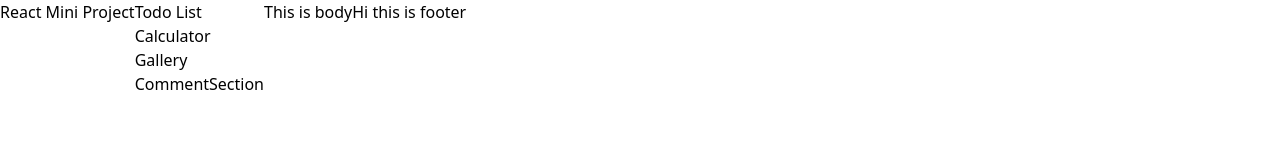
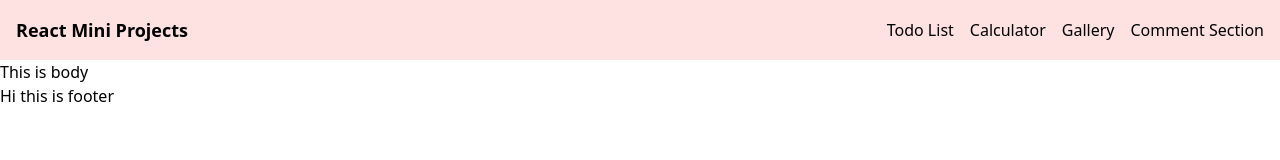
Before and after one commit to abhay-aka/React-Project, a React app: page / in a window 1280 px wide. Built offline with nearby package versions, Linux system fonts and the light colour scheme.

Commit message:
navbar changes

```diff
--- a/app.js
+++ b/app.js
@@ -13,7 +13,7 @@ import { createBrowserRouter, RouterProvider, Outlet } from "react-router-dom";
 
 const AppLayout = () => {
     return (
-    <div className="min-h-screen flex flex-col">
+    <div className="">
         <Navbar />
         <main>
           <Outlet />
--- a/index.html
+++ b/index.html
@@ -5,6 +5,7 @@
     <meta name="viewport" content="width=device-width, initial-scale=1.0">
     <div id="root">NOT RENDERED</div>
     <title>Document</title>
+    <link href="./src/output.css" rel="stylesheet">
     <link rel="stylesheet" href="index.css">
 </head>
 <body>
--- a/src/Components/Navbar.js
+++ b/src/Components/Navbar.js
@@ -1,19 +1,17 @@
 import { Link } from "react-router-dom";
-
 
 const Navbar = () => {
   return (
-    <div className="flex justify-between b">
-        <div className="">React Mini Project</div>
-        <div>
-            <ul>
-                <li><Link to={"/todo"}>Todo List</Link></li>
-                <li><Link to={"/calc"}>Calculator</Link></li>
-                <li><Link to={"/gallery"}>Gallery</Link></li>
-                <li><Link to={"/comments"}>CommentSection</Link></li>
-
-            </ul>
-        </div>
+    <div className="flex justify-between items-center bg-red-100 p-4">
+      <div className="text-lg font-bold"><Link to={"/"}>React Mini Projects</Link></div>
+      <div className="flex justify-end">
+        <ul className="flex space-x-4">
+          <li><Link to={"/todo"}>Todo List</Link></li>
+          <li><Link to={"/calc"}>Calculator</Link></li>
+          <li><Link to={"/gallery"}>Gallery</Link></li>
+          <li><Link to={"/comments"}>Comment Section</Link></li>
+        </ul>
+      </div>
     </div>
   );
 };
```
Also changed, not shown: dist/index.html, src/output.css (added), 5 other files.
